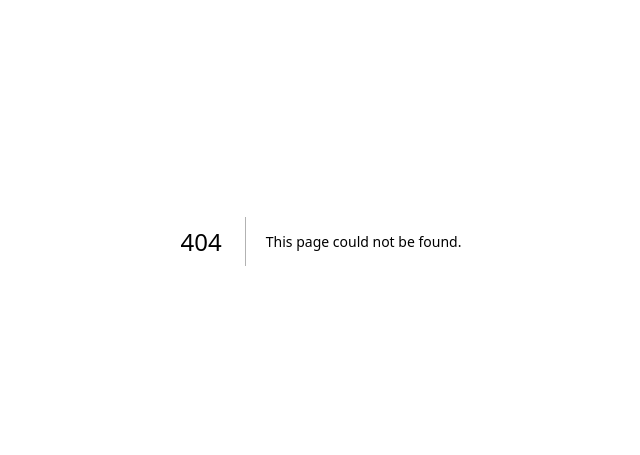
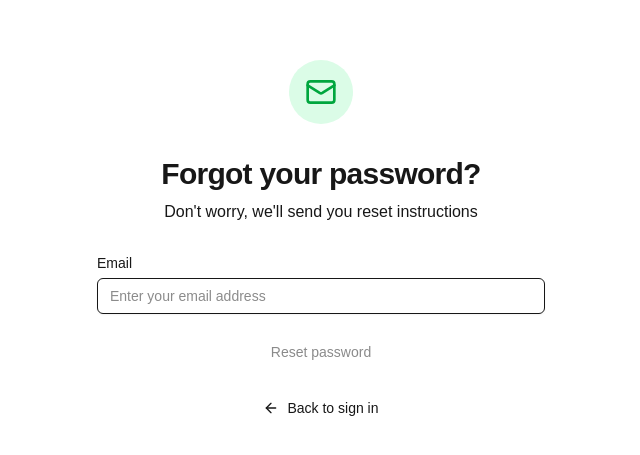
Before and after one commit to Shafeeqth/EduLearn-client-srv, a Next.js app: page /auth/forgot-password in a window 1280 px wide. Before the commit this address had no page. Shown: the part 159-614 px from the top of the page, without its empty margins (319-959 px from the left). Built offline with nearby package versions, Linux system fonts and the light colour scheme; no server answers.

Commit message:
feat(forgot-password): add forgot password page component and loading page

```diff
--- /dev/null
+++ b/src/app/(common)/auth/forgot-password/loading.tsx
@@ -0,0 +1,34 @@
+import { Card, CardContent, CardHeader } from '@/components/ui/card';
+import { Skeleton } from '@/components/ui/skeleton';
+
+export default function Loading() {
+  return (
+    <div className="w-full max-w-md space-y-6">
+      {/* Header Skeleton */}
+      <div className="text-center space-y-2">
+        <Skeleton className="h-16 w-16 mx-auto rounded-full" />
+        <Skeleton className="h-8 w-48 mx-auto" />
+        <Skeleton className="h-4 w-64 mx-auto" />
+      </div>
+
+      {/* Card Skeleton */}
+      <Card className="border-0 shadow-lg bg-white/80 backdrop-blur-sm dark:bg-slate-900/80">
+        <CardHeader className="space-y-1 pb-4">
+          <Skeleton className="h-6 w-36" />
+        </CardHeader>
+        <CardContent className="space-y-4">
+          <div className="space-y-2">
+            <Skeleton className="h-4 w-24" />
+            <Skeleton className="h-11 w-full" />
+          </div>
+          <Skeleton className="h-11 w-full" />
+        </CardContent>
+      </Card>
+
+      {/* Footer Skeleton */}
+      <div className="text-center">
+        <Skeleton className="h-4 w-48 mx-auto" />
+      </div>
+    </div>
+  );
+}
--- /dev/null
+++ b/src/app/(common)/auth/forgot-password/page.tsx
@@ -0,0 +1,36 @@
+import { Metadata } from 'next';
+// import { ForgotPasswordForm } from './_/components/forgot-password-form';
+import { Mail } from 'lucide-react';
+import Loading from './loading';
+import dynamic from 'next/dynamic';
+
+export const metadata: Metadata = {
+  title: 'Forgot Password ',
+  description: 'Reset your EduLearn account password',
+};
+
+const ForgotPasswordForm = dynamic(
+  () => import('./_/components/forgot-password-form').then((mod) => mod.ForgotPasswordForm),
+  {
+    loading: () => <Loading />,
+  }
+);
+
+export default function ForgotPasswordPage() {
+  return (
+    <div className="min-h-screen flex items-center justify-center p-4 bg-background">
+      <div className="w-full max-w-md space-y-8">
+        <div className="w-16 h-16 mx-auto bg-green-100 dark:bg-green-900 rounded-full flex items-center justify-center">
+          <Mail className="w-8 h-8 text-green-600 dark:text-green-400" />
+        </div>
+        <div className="text-center space-y-2">
+          <h1 className="text-2xl lg:text-3xl font-bold tracking-tight">Forgot your password?</h1>
+          <p className="text-muted-foreground">
+            Don&apos;t worry, we&apos;ll send you reset instructions
+          </p>
+        </div>
+        <ForgotPasswordForm />
+      </div>
+    </div>
+  );
+}
```
